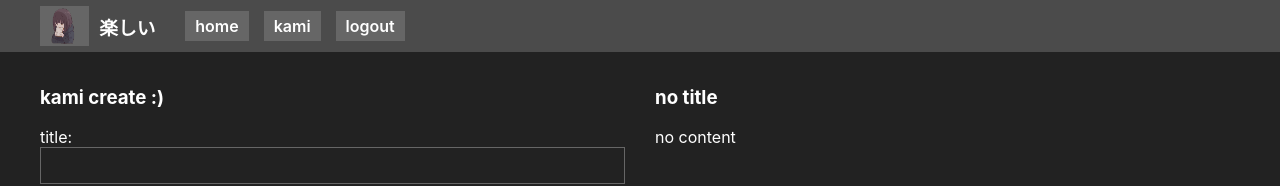
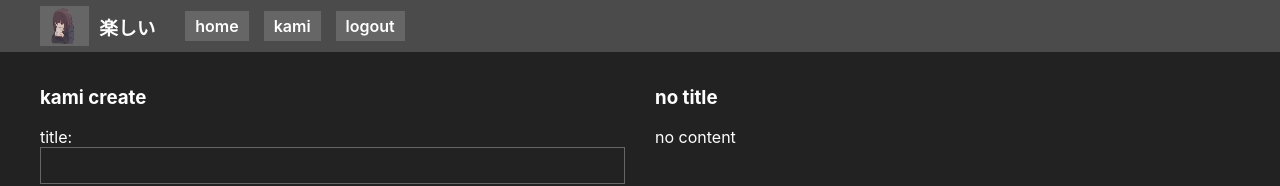
Before and after one commit to ba-ka/t, a React (Create React App) app: page /kami/create in a window 1280 px wide. Shown: the top 186 px of the page. Built offline with nearby package versions, Linux system fonts and the light colour scheme; sample sign-in values are in the browser's storage.

Commit message:
change title and loading letter

```diff
--- a/src/page/kami/create.tsx
+++ b/src/page/kami/create.tsx
@@ -59,7 +59,7 @@ class KamiCreate extends React.Component<PropInterface, StateInterface> {
         return (
             <div className="kami-create-section">
                 <div className="editor">
-                    <h3>kami create :)</h3>
+                    <h3>kami create</h3>
                     <form onSubmit={this.handleSubmit}>
                         <label>
                             title:
--- a/src/page/kami/edit.tsx
+++ b/src/page/kami/edit.tsx
@@ -79,10 +79,10 @@ class KamiEdit extends React.Component<PropInterface, StateInterface> {
         const { loading, error } = this.state;
         return (
             <div className="kami-create-section">
-                {loading && <div>Loading...</div>}
+                {loading && <div>loading...</div>}
                 {!loading && !error &&
                 <div className="editor">
-                    <h3>kami create :)</h3>
+                    <h3>kami editor</h3>
                     <form onSubmit={this.handleSubmit}>
                         <label>
                             title:
--- a/src/page/kami/index.tsx
+++ b/src/page/kami/index.tsx
@@ -29,10 +29,10 @@ class Kami extends React.Component<PropInterface, StateInterface> {
 
         return (
             <div className="kami-list-section">
-                <h3>kami :)</h3>
+                <h3>kami</h3>
                 <Link className="button-main" to="/kami/create">create</Link>
                 <Link className="button-main" to="/kami/manage">manage</Link>
-                {loading && <div>Loading...</div>}
+                {loading && <div>loading...</div>}
                 <div className="kami-list">
                 {!loading && !error &&
                 list.row.map((x: any) => (
--- a/src/page/kami/manage.tsx
+++ b/src/page/kami/manage.tsx
@@ -35,7 +35,7 @@ class KamiManage extends React.Component<PropInterface, StateInterface> {
                 <h3>kami manage</h3>
                 <Link className="button-main" to="/kami/create">create</Link>
                 <Link className="button-main" to="/kami">public kami</Link>
-                {loading && <div>Loading...</div>}
+                {loading && <div>loading...</div>}
                 <div className="kami-list">
                 {!loading && !error &&
                 list.row.map((x: any) => (
--- a/src/page/kami/view.tsx
+++ b/src/page/kami/view.tsx
@@ -37,7 +37,7 @@ class KamiView extends React.Component<PropInterface, StateInterface> {
         const { loading, error } = this.state;
         return (
             <div className="kami-list-section">
-                {loading && <div>Loading...</div>}
+                {loading && <div>loading...</div>}
                 {this.state.author === getUserId() &&
                     <Link className="button-main" to={`/kami/${this.state.kamiId}/edit`}>edit</Link>
                 }
```
